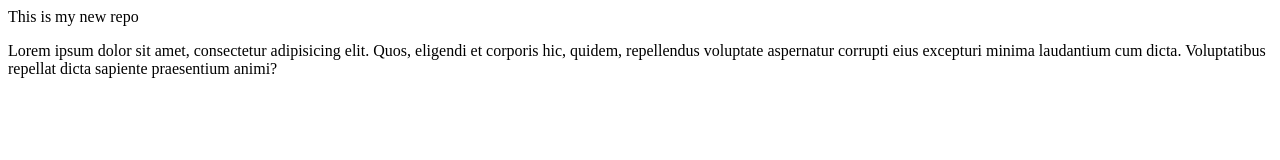
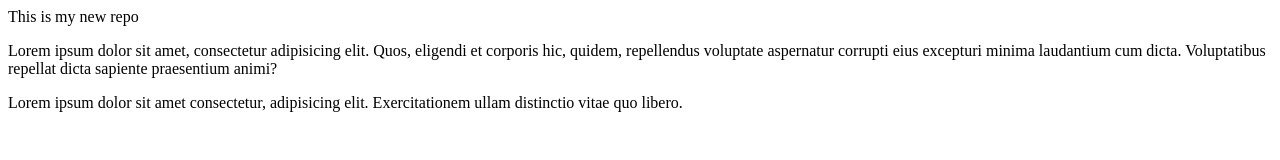
Before and after one commit to poojaC15/local, a plain HTML site: page local/index.html in a window 1280 px wide. Drawn offline with Linux system fonts and the light colour scheme.

Commit message:
some changes

```diff
--- a/local/index.html
+++ b/local/index.html
@@ -1,4 +1,7 @@
 <h>This is my new repo</h>
+<br>
 <p>Lorem ipsum dolor sit amet, consectetur adipisicing elit. Quos, eligendi et corporis hic, quidem, repellendus
     voluptate aspernatur corrupti eius excepturi minima laudantium cum dicta. Voluptatibus repellat dicta sapiente
     praesentium animi?</p>
+    <p>Lorem ipsum dolor sit amet consectetur, adipisicing elit. Exercitationem ullam distinctio vitae quo libero.
+</p>
```
